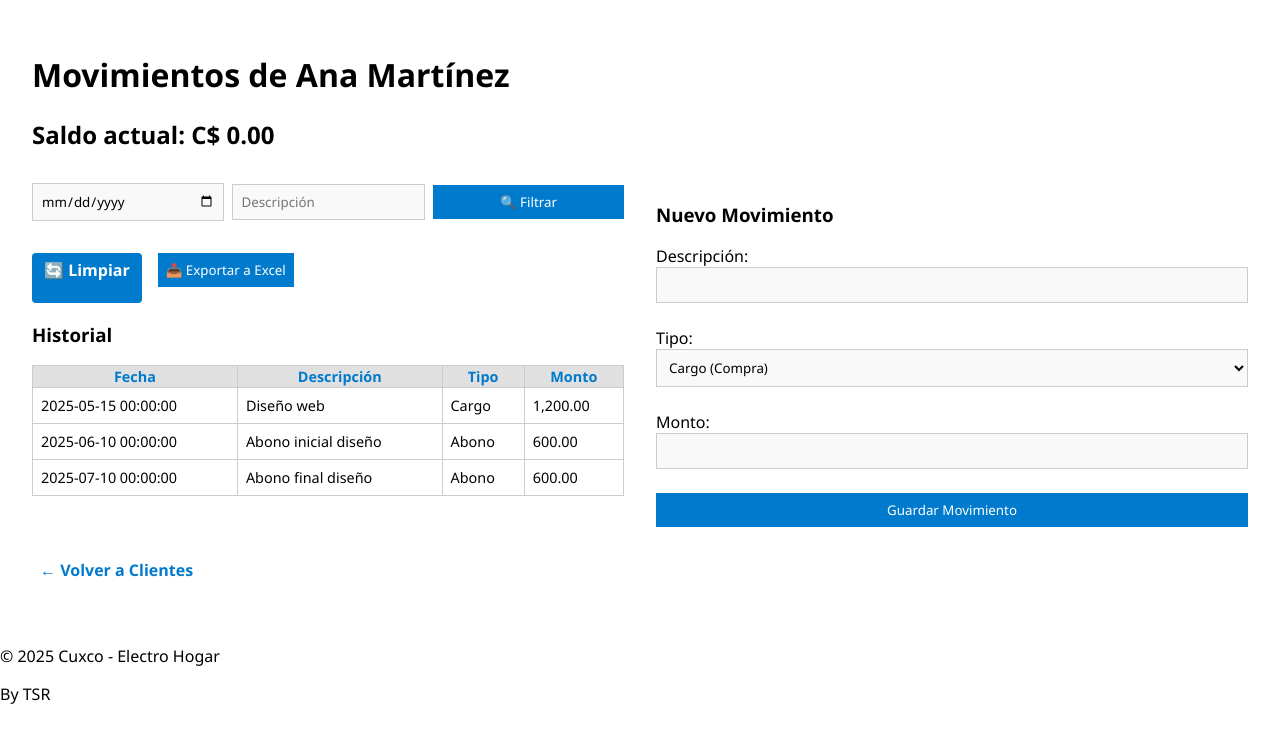
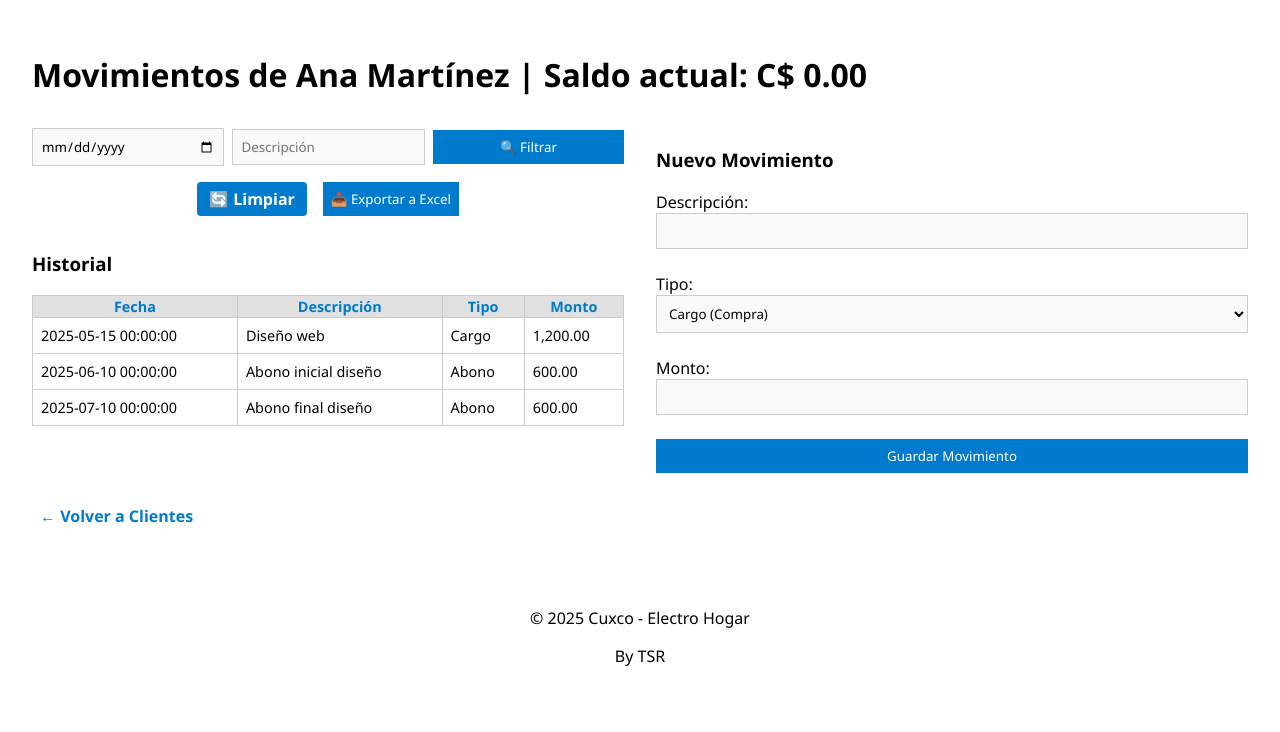
Before and after one commit to TerryBRC/cuxco, a PHP site: page /views/movimientos/movimientos.php?cliente_id=4 in a window 1280 px wide. Shown: the part 68-800 px from the top of the page. Run offline with PHP 8.4, Linux system fonts and the light colour scheme; data comes from the database, SQL or seed files in the repository; some libraries are stand-ins or nearby versions.

Commit message:
cambios en estilos de footer

```diff
--- a/assets/css/style.css
+++ b/assets/css/style.css
@@ -331,3 +331,11 @@ a.button:hover {
 .theme-toggle:hover {
     background-color: #005f99;
 }*/
+/* Footer styles */
+.footer {
+    background-color: #ffffff;
+    color: #000000;
+    text-align: center;
+    padding: 1rem;
+    position: relative;
+}
--- a/templates/footer.php
+++ b/templates/footer.php
@@ -25,7 +25,7 @@
     });
 </script>
     <script src="../../assets/js/toaster.js"></script>
-    <footer>
+    <footer class="footer">
         <p>&copy; <?= date('Y'); ?> Cuxco - Electro Hogar</p>
         <p>By TSR</p>
     </footer>
--- a/views/movimientos/movimientos.php
+++ b/views/movimientos/movimientos.php
@@ -99,8 +99,7 @@ if (!empty($toast)) {
 }
 ?>
 
-<h1><?= htmlspecialchars($title) ?></h1>
-<h2><strong>Saldo actual:</strong> C$ <?= number_format($saldo, 2) ?> </h2>
+<h1><?= htmlspecialchars($title) ?> | <strong>Saldo actual:</strong> C$ <?= number_format($saldo, 2) ?></h1>
 
 <div class="movimientos-flex">
     <div class="historial">
@@ -110,7 +109,7 @@ if (!empty($toast)) {
             <input type="text" name="q" value="<?= $_GET['q'] ?? '' ?>" placeholder="Descripción">
             <button type="submit">🔍 Filtrar</button>
         </form>
-        <div style="display: flex; gap: 1rem; margin: 1rem 0;">
+        <div style="display: flex;align-items: flex-start;gap: 1rem;align-content: center;justify-content: center;">
             <a href="movimientos.php?cliente_id=<?= $cliente_id ?>" class="button">🔄 Limpiar</a>
             <form method="POST" action="export_excel.php">
                 <input type="hidden" name="cliente_id" value="<?= $cliente_id ?>">
```
Also changed, not shown: assets/css/style_black.css (+8 -0 lines).
